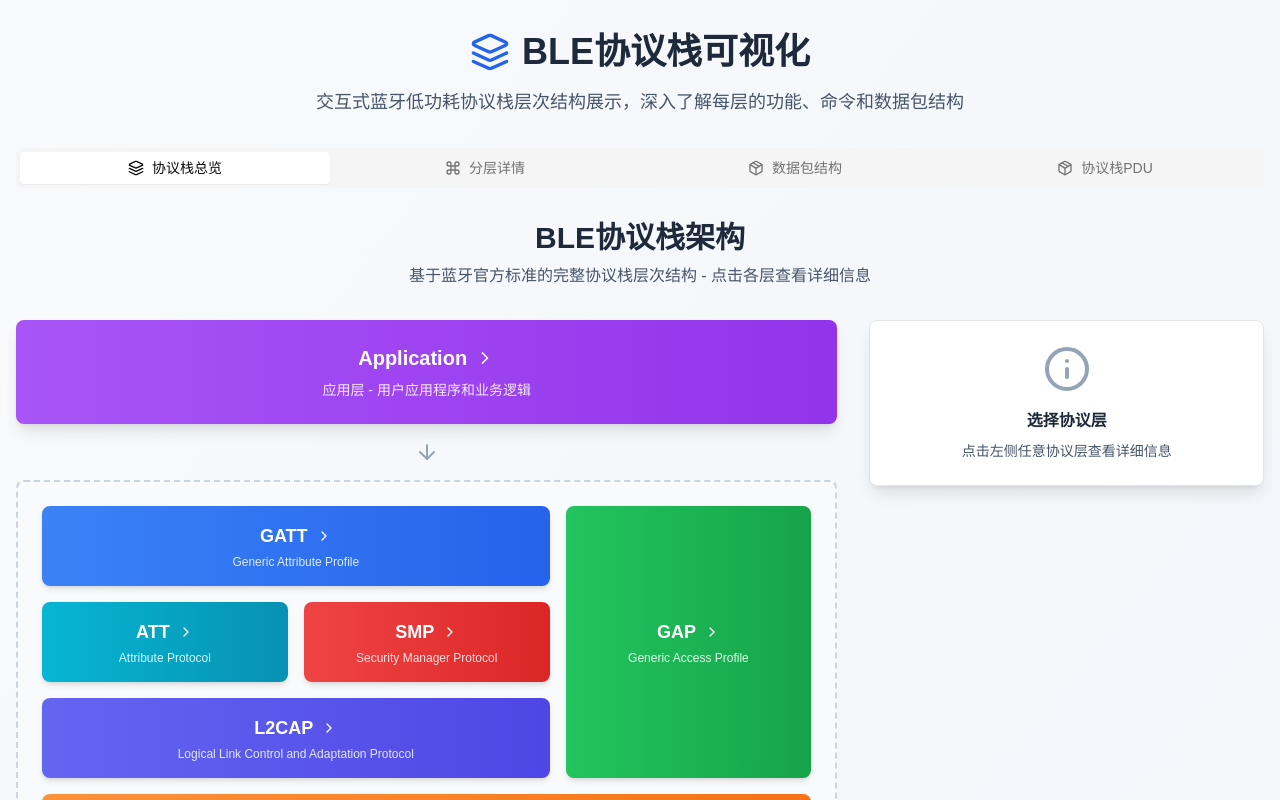
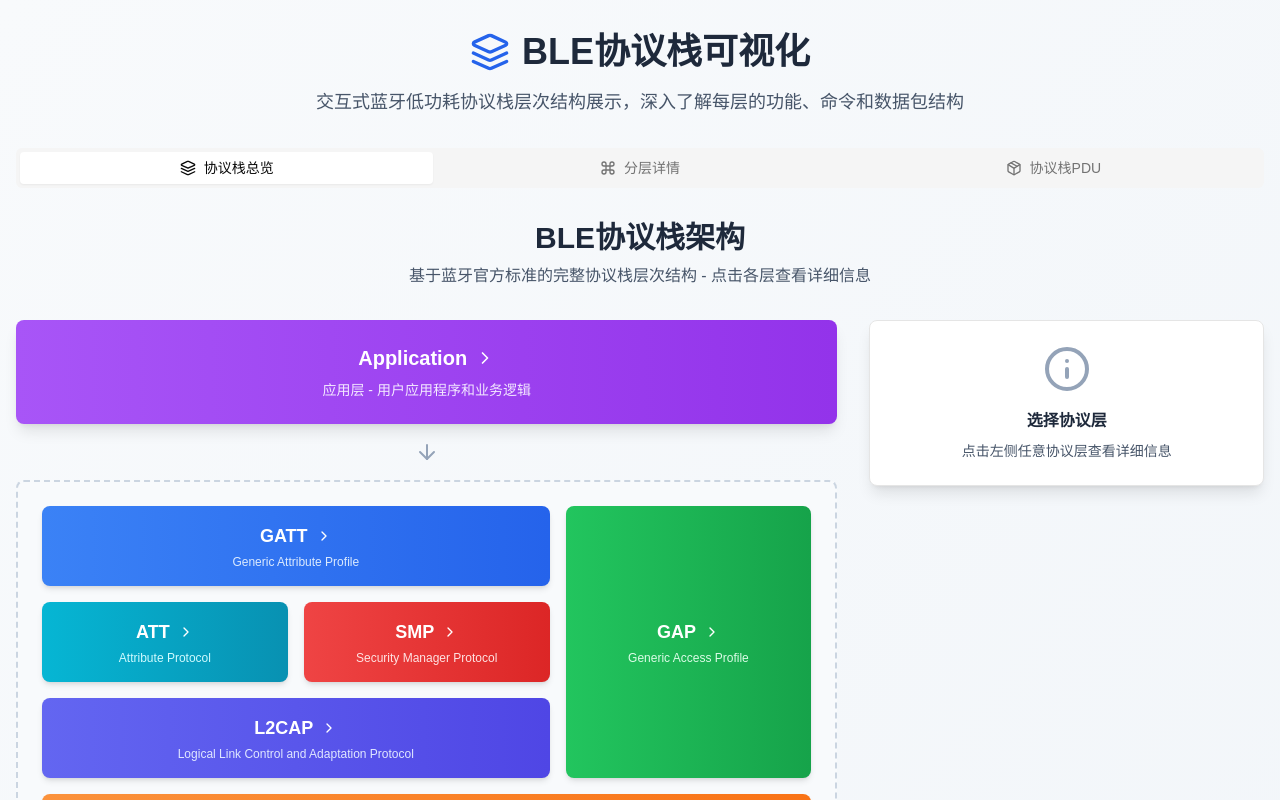
Before and after one commit to lychjck/ble-protocol-stack, a React (Vite) app: page / in a window 1280 px wide. Shown: the top 800 px of the page. Built offline with nearby package versions, Linux system fonts and the light colour scheme.

Commit message:
refactor(App): 移除数据包结构标签页及相关内容

```diff
--- a/src/App.tsx
+++ b/src/App.tsx
@@ -37,7 +37,7 @@ function App() {
         </div>
 
         <Tabs defaultValue="overview" className="w-full">
-          <TabsList className="grid w-full grid-cols-4 mb-8">
+          <TabsList className="grid w-full grid-cols-3 mb-8">
             <TabsTrigger value="overview" className="flex items-center gap-2">
               <Layers className="h-4 w-4" />
               协议栈总览
@@ -45,10 +45,6 @@ function App() {
             <TabsTrigger value="layers" className="flex items-center gap-2">
               <Command className="h-4 w-4" />
               分层详情
-            </TabsTrigger>
-            <TabsTrigger value="packets" className="flex items-center gap-2">
-              <Package className="h-4 w-4" />
-              数据包结构
             </TabsTrigger>
 
             <TabsTrigger value="protocal_stack" className="flex items-center gap-2">
@@ -98,10 +94,6 @@ function App() {
             </div>
           </TabsContent>
 
-          <TabsContent value="packets">
-            <PacketVisualization layers={BLE_LAYERS} />
-          </TabsContent>
-
           <TabsContent value="protocal_stack">
             <BLEProtocolStack />
           </TabsContent>
```
